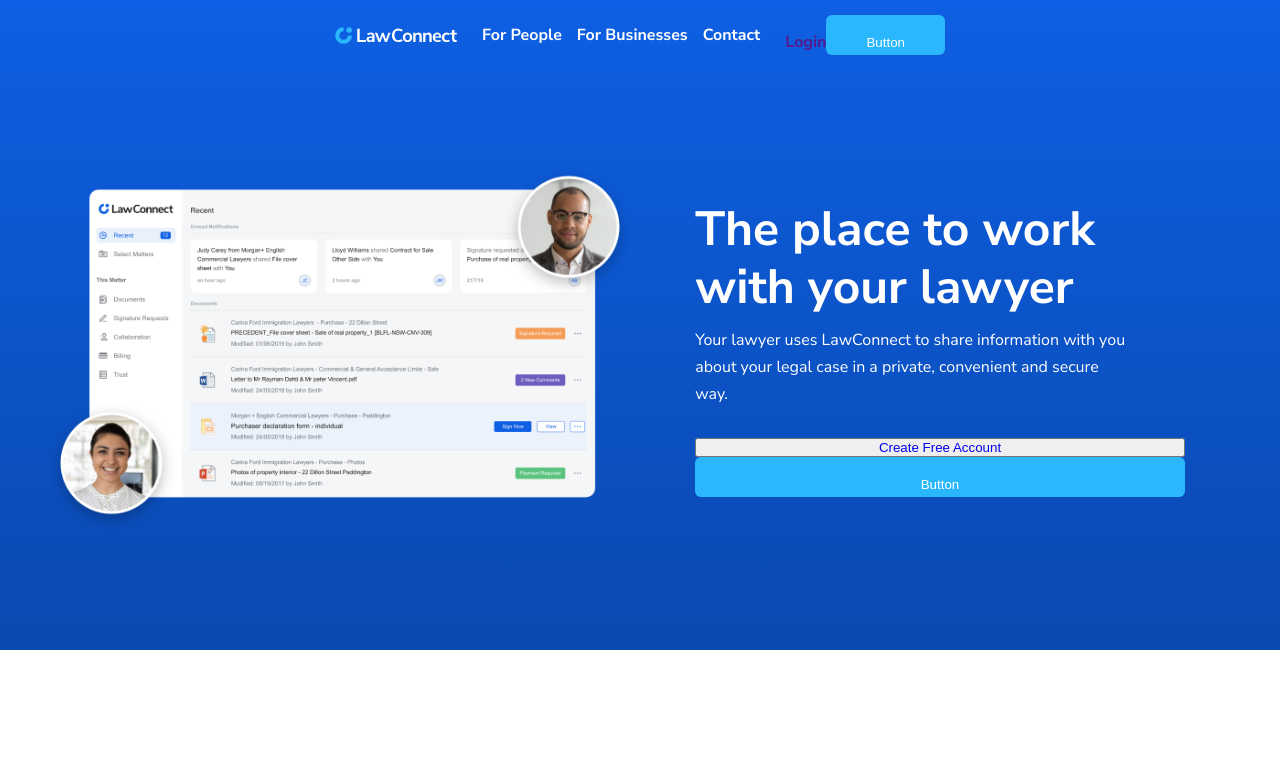
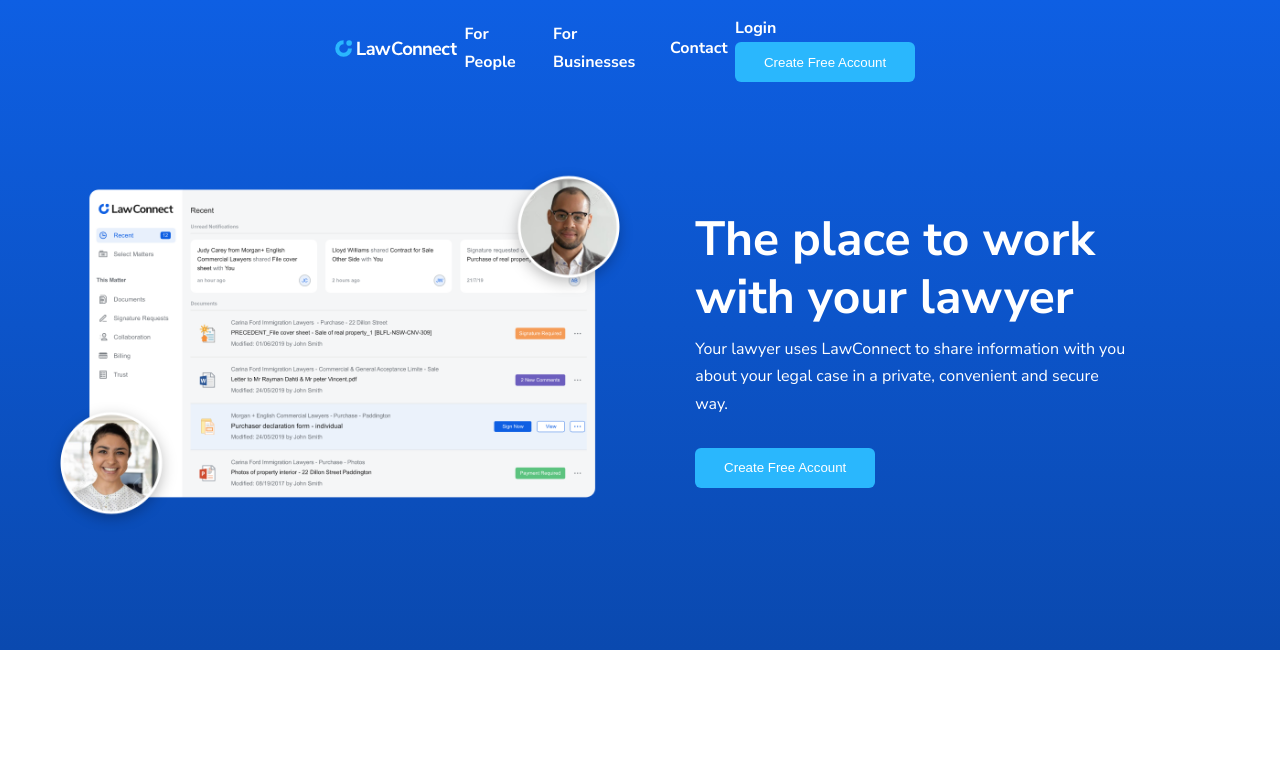
Before and after one commit to gazjosef/LEAP-legal2, a Nuxt app: page / in a window 1280 px wide. Shown: the top 784 px of the page. Built offline with nearby package versions, Linux system fonts and the light colour scheme.

Commit message:
Added Grid Utilities

```diff
--- a/assets/css/base/_utilities.scss
+++ b/assets/css/base/_utilities.scss
@@ -186,6 +186,42 @@
   }
 }
 
+.u-col-span-full {
+  grid-column: 1 / -1;
+}
+
+.u-col-start-1 {
+  grid-column-start: 1;
+}
+
+.u-col-start-2 {
+  grid-column-start: 2;
+}
+
+.u-col-start-3 {
+  grid-column-start: 3;
+}
+
+.u-col-start-4 {
+  grid-column-start: 4;
+}
+
+.u-col-end-1 {
+  grid-column-end: 1;
+}
+
+.u-col-end-2 {
+  grid-column-end: 2;
+}
+
+.u-col-end-3 {
+  grid-column-end: 3;
+}
+
+.u-col-end-4 {
+  grid-column-end: 4;
+}
+
 // * WIDTH
 
 .u-max-w-ch {
--- a/components/Layout/Header.vue
+++ b/components/Layout/Header.vue
@@ -7,7 +7,7 @@
     <LayoutNavbar />
 
     <div class="login">
-      <a href="">Login</a>
+      <a href="#" class="u-text-white">Login</a>
       <UIButton />
     </div>
   </header>
@@ -21,7 +21,6 @@
 
 <style lang="scss" scoped>
 .header {
-  // width: 100%;
   padding: 1.5rem;
 
   position: fixed;
--- a/components/Layout/Home.vue
+++ /dev/null
@@ -1,11 +0,0 @@
-<template>
-  <h1>LayoutHome</h1>
-</template>
-
-<script>
-export default {
-  name: 'LayoutHome',
-}
-</script>
-
-<style lang="scss" scoped></style>
--- a/components/Section/Hero.vue
+++ b/components/Section/Hero.vue
@@ -5,7 +5,7 @@
     <!-- HERO SECTION -->
     <div class="container">
       <div class="hero | u-grid u-even-columns">
-        <!-- HERO IMAGE -->
+        <!-- --IMAGE -->
         <picture class="hero__img">
           <source
             media="(min-width:351px)"
@@ -17,7 +17,7 @@
             style="width: auto"
           />
         </picture>
-        <!-- HERO TEXT -->
+        <!-- --TEXT -->
         <div class="hero__text">
           <h1 class="heading-primary-100 | u-margin-bottom-small u-text-white">
             The place to work with your lawyer
@@ -26,10 +26,7 @@
             Your lawyer uses LawConnect to share information with you about your
             legal case in a private, convenient and secure way.
           </p>
-          <!-- BUTTON -->
-          <button class="button">
-            <a href="#">Create Free Account</a>
-          </button>
+
           <UIButton />
         </div>
       </div>
--- a/components/UI/Button.vue
+++ b/components/UI/Button.vue
@@ -1,6 +1,6 @@
 <template>
   <button type="button" class="button | u-bg-primary-300 u-text-white">
-    Button
+    Create Free Account
   </button>
 </template>
 
@@ -15,7 +15,20 @@
   border-radius: 6px;
   border: none;
   height: 4rem;
-  padding: 2rem 4rem;
-  // width: 100%;
+  width: 18rem;
+  z-index: 10;
+
+  &:hover {
+    // background-color: $clr-primary-100;
+    transform: scale(1, 0.9);
+
+    .prevText {
+      display: none;
+    }
+
+    .newText {
+      display: block;
+    }
+  }
 }
 </style>
```
